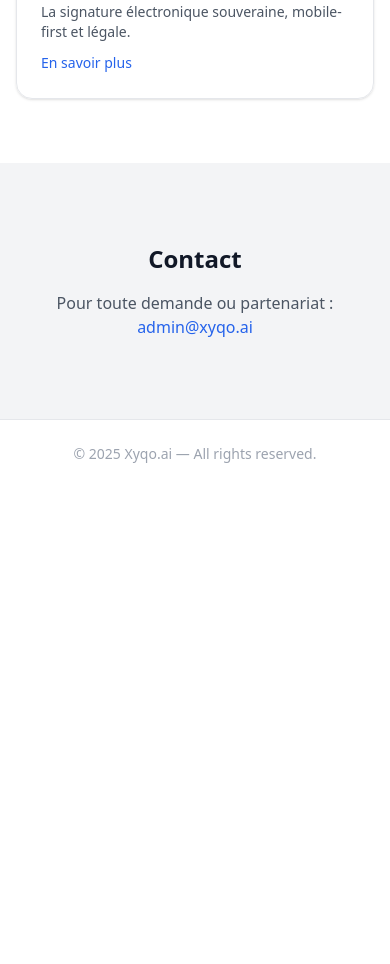
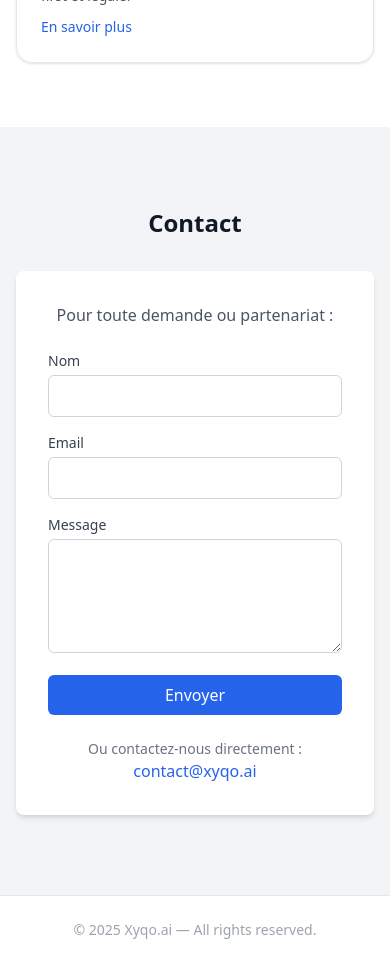
Before and after one commit to xyqotech/xyqo-home, a Next.js app: page / in a window 390 px wide. Shown: the part 940-1904 px from the top of the page. Before the commit the page ends 1428 px from the top, so only its background shows below. Built offline with nearby package versions, Linux system fonts and the light colour scheme.

Commit message:
Complete landing page with contact form
- Updated email to contact@xyqo.ai
- Added complete contact form with validation
- Enhanced UI with responsive design
- Maintained bilingual support (FR/EN)
- Ready for production deployment

```diff
--- a/app/page.tsx
+++ b/app/page.tsx
@@ -32,7 +32,7 @@ const content = {
       }
     ],
     contactText: "Pour toute demande ou partenariat :",
-    email: "admin@xyqo.ai"
+    email: "contact@xyqo.ai"
   },
   en: {
     slogan: "Automation made simple.",
@@ -60,13 +60,31 @@ const content = {
       }
     ],
     contactText: "For any request or partnership:",
-    email: "admin@xyqo.ai"
+    email: "contact@xyqo.ai"
   }
 };
 
 export default function Home() {
   const [lang, setLang] = useState<'fr' | 'en'>('fr');
+  const [formData, setFormData] = useState({ name: '', email: '', message: '' });
+  const [isSubmitting, setIsSubmitting] = useState(false);
   const t = content[lang];
+
+  const handleSubmit = async (e: React.FormEvent) => {
+    e.preventDefault();
+    setIsSubmitting(true);
+
+    // Create mailto link with form data
+    const subject = encodeURIComponent(`Contact from ${formData.name} - Xyqo.ai`);
+    const body = encodeURIComponent(`Name: ${formData.name}\nEmail: ${formData.email}\n\nMessage:\n${formData.message}`);
+    const mailtoLink = `mailto:contact@xyqo.ai?subject=${subject}&body=${body}`;
+
+    window.location.href = mailtoLink;
+
+    // Reset form
+    setFormData({ name: '', email: '', message: '' });
+    setIsSubmitting(false);
+  };
 
   return (
     <main className="min-h-screen bg-white text-gray-900">
@@ -99,11 +117,79 @@ export default function Home() {
         </div>
       </section>
 
-      <section id="contact" className="text-center py-20 bg-gray-100">
-        <h2 className="text-2xl font-bold mb-4">{t.contact}</h2>
-        <p className="text-gray-600">{t.contactText}<br />
-          <a href={`mailto:${t.email}`} className="text-blue-600 hover:underline">{t.email}</a>
-        </p>
+      <section id="contact" className="py-20 bg-gray-100">
+        <div className="max-w-2xl mx-auto px-4">
+          <h2 className="text-2xl font-bold mb-8 text-center">{t.contact}</h2>
+          <div className="bg-white rounded-lg shadow-md p-8">
+            <p className="text-gray-600 text-center mb-6">
+              {t.contactText}
+            </p>
+
+            <form onSubmit={handleSubmit} className="space-y-4">
+              <div>
+                <label htmlFor="name" className="block text-sm font-medium text-gray-700 mb-1">
+                  {lang === 'fr' ? 'Nom' : 'Name'}
+                </label>
+                <input
+                  type="text"
+                  id="name"
+                  required
+                  value={formData.name}
+                  onChange={(e) => setFormData({ ...formData, name: e.target.value })}
+                  className="w-full px-3 py-2 border border-gray-300 rounded-md focus:outline-none focus:ring-2 focus:ring-blue-500"
+                />
+              </div>
+
+              <div>
+                <label htmlFor="email" className="block text-sm font-medium text-gray-700 mb-1">
+                  Email
+                </label>
+                <input
+                  type="email"
+                  id="email"
+                  required
+                  value={formData.email}
+                  onChange={(e) => setFormData({ ...formData, email: e.target.value })}
+                  className="w-full px-3 py-2 border border-gray-300 rounded-md focus:outline-none focus:ring-2 focus:ring-blue-500"
+                />
+              </div>
+
+              <div>
+                <label htmlFor="message" className="block text-sm font-medium text-gray-700 mb-1">
+                  Message
+                </label>
+                <textarea
+                  id="message"
+                  required
+                  rows={4}
+                  value={formData.message}
+                  onChange={(e) => setFormData({ ...formData, message: e.target.value })}
+                  className="w-full px-3 py-2 border border-gray-300 rounded-md focus:outline-none focus:ring-2 focus:ring-blue-500"
+                />
+              </div>
+
+              <button
+                type="submit"
+                disabled={isSubmitting}
+                className="w-full bg-blue-600 text-white py-2 px-4 rounded-md hover:bg-blue-700 focus:outline-none focus:ring-2 focus:ring-blue-500 disabled:opacity-50"
+              >
+                {isSubmitting
+                  ? (lang === 'fr' ? 'Envoi...' : 'Sending...')
+                  : (lang === 'fr' ? 'Envoyer' : 'Send')
+                }
+              </button>
+            </form>
+
+            <div className="mt-6 text-center">
+              <p className="text-sm text-gray-500">
+                {lang === 'fr' ? 'Ou contactez-nous directement :' : 'Or contact us directly:'}
+              </p>
+              <a href={`mailto:${t.email}`} className="text-blue-600 hover:underline font-medium">
+                {t.email}
+              </a>
+            </div>
+          </div>
+        </div>
       </section>
 
       <footer className="text-center text-sm text-gray-400 py-6 border-t">
```
Also changed, not shown: public/logo.png.
